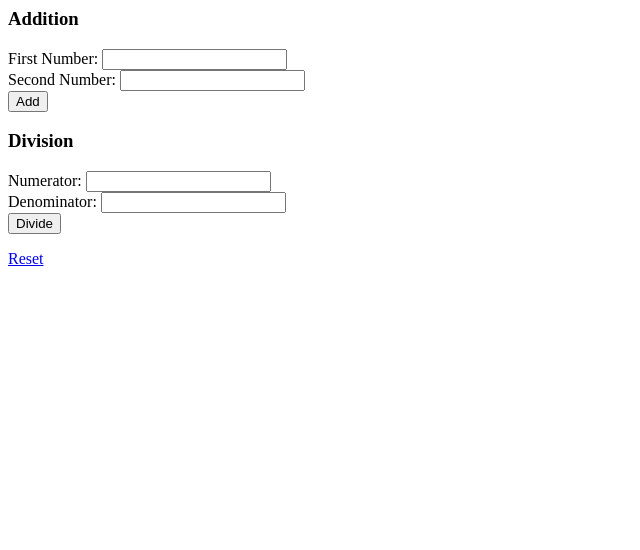
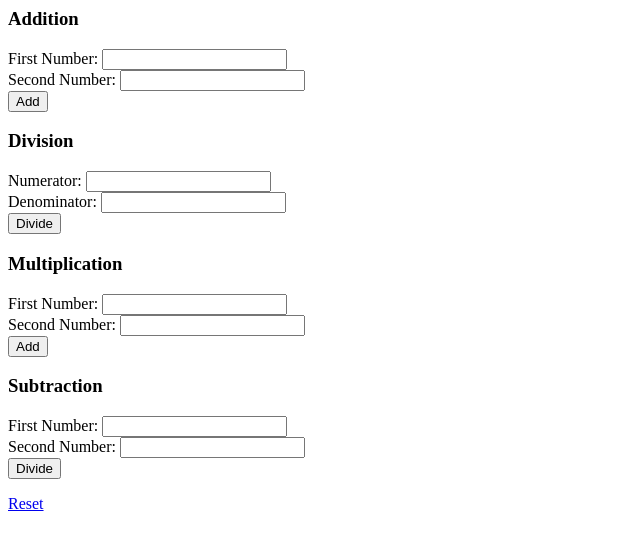
Before and after one commit to StyvenSoft/initial-php-project-test, a PHP site: page / in a window 1280 px wide. Shown: the top 550 px of the page, without its empty margins (0-640 px from the left). Run offline with PHP 8.4, Linux system fonts and the light colour scheme.

Commit message:
Completed practice with the operations

```diff
--- a/PRACTICES/PHPCalculator/addition.php
+++ b/PRACTICES/PHPCalculator/addition.php
@@ -1,7 +1,8 @@
 <html>
 
 <body>
-    <!--Your code goes here-->
+    <?= "The sum of ${_GET['add_first']} and ${_GET['add_second']} is:" ?>
+    <h4><?= $_GET['add_first'] + $_GET['add_second'] ?></h4>
 
     <a href="index.php">Reset</a>
 </body>
--- a/PRACTICES/PHPCalculator/division.php
+++ b/PRACTICES/PHPCalculator/division.php
@@ -1,7 +1,8 @@
 <html>
 
 <body>
-    <!--Your code goes here-->
+    <?= "${_GET['div_num']} divided by ${_GET['div_den']} is:" ?>
+    <h4><?= $_GET['div_num'] / $_GET['div_den'] ?></h4>
 
     <a href="index.php">Reset</a>
 </body>
--- a/PRACTICES/PHPCalculator/index.php
+++ b/PRACTICES/PHPCalculator/index.php
@@ -2,15 +2,28 @@
 
 <body>
     <h3>Addition</h3>
-    <form action="addition.php">
-        First Number: <input type="number"><br>
-        Second Number: <input type="number"><br>
+    <form action="addition.php" method="get">
+        First Number: <input type="number" name="add_first"><br>
+        Second Number: <input type="number" name="add_second"><br>
         <button type="submit">Add</button><br>
     </form>
     <h3>Division</h3>
-    <form action="division.php">
-        Numerator: <input type="number"><br>
-        Denominator: <input type="number"><br>
+    <form action="division.php" method="get">
+        Numerator: <input type="number" name="div_num"><br>
+        Denominator: <input type="number" name="div_den"><br>
+        <button type="submit">Divide</button><br>
+    </form>
+
+    <h3>Multiplication</h3>
+    <form action="multiplication.php" method="get">
+        First Number: <input type="number" name="mul_first"><br>
+        Second Number: <input type="number" name="mul_second"><br>
+        <button type="submit">Add</button><br>
+    </form>
+    <h3>Subtraction</h3>
+    <form action="subtraction.php" method="get">
+        First Number: <input type="number" name="sub_first"><br>
+        Second Number: <input type="number" name="sub_second"><br>
         <button type="submit">Divide</button><br>
     </form>
 
```
Also changed, not shown: PRACTICES/PHPCalculator/multiplication.php (added, +10 -0 lines), PRACTICES/PHPCalculator/subtraction.php (added, +10 -0 lines).
